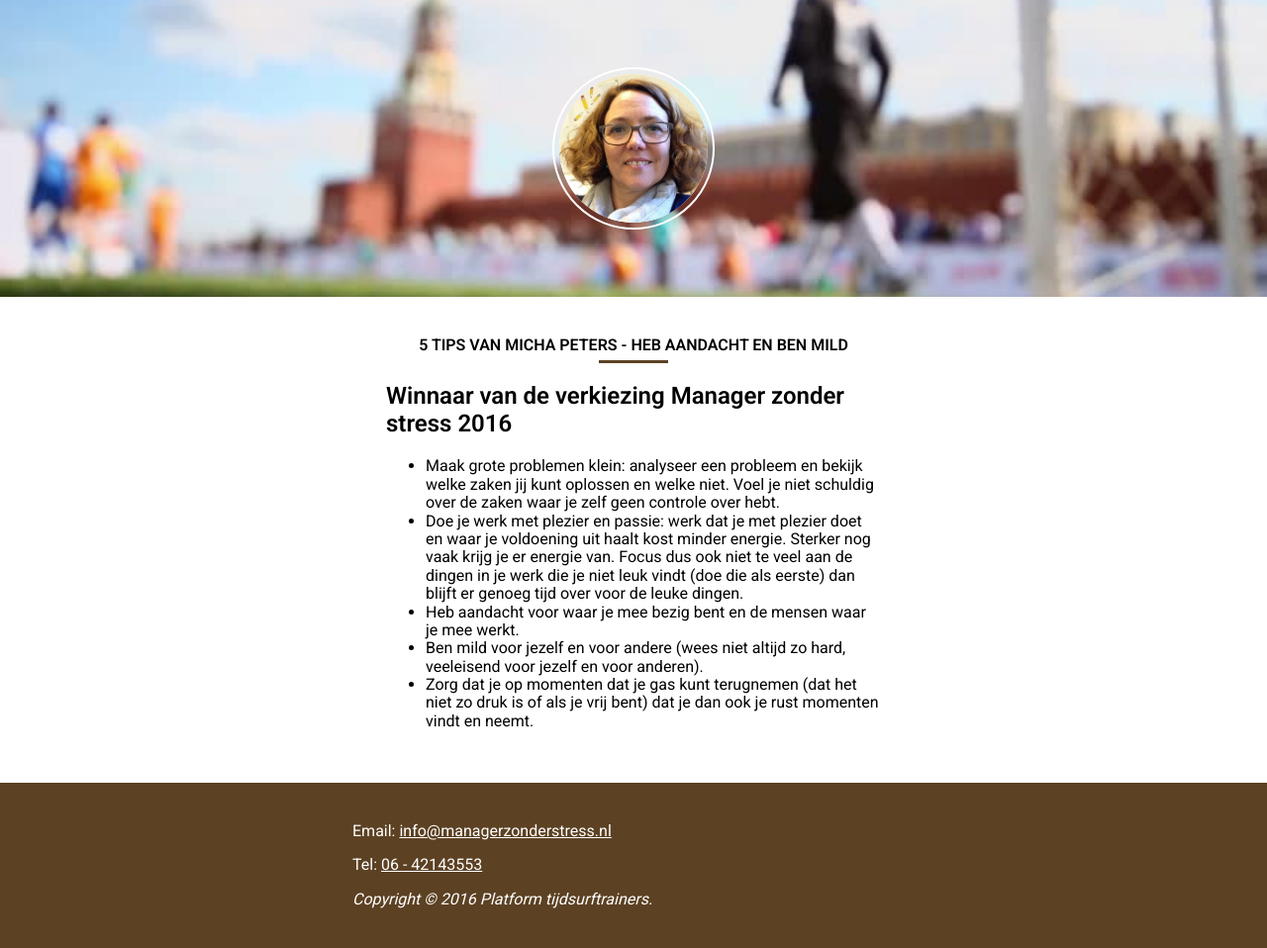
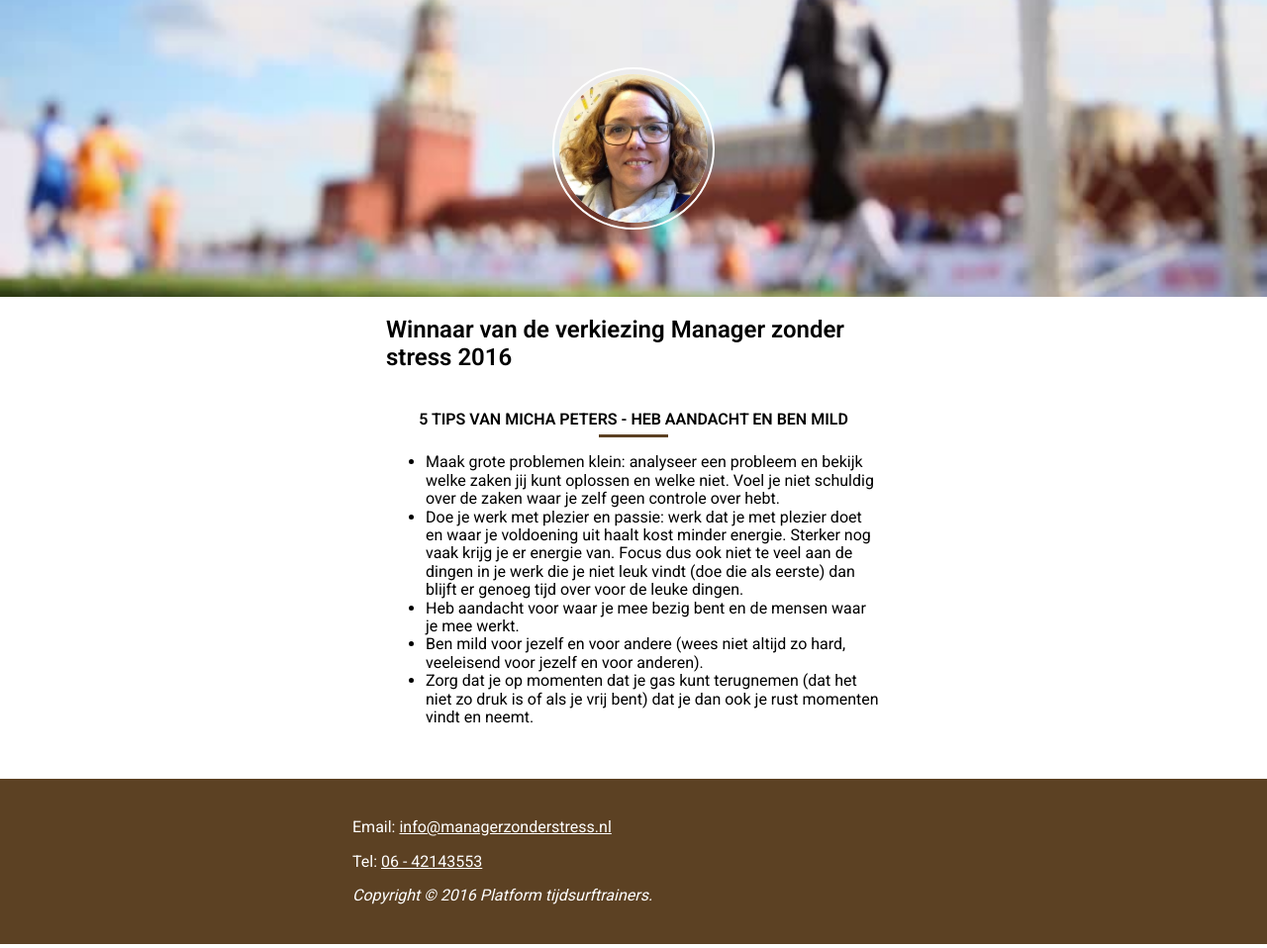
Before and after one commit to nloomans/manager-zonder-stress, a Jekyll site: the page built from 5-tips-peters.md, in a window 1280 px wide. Shown: the whole page at 99% size. Built offline with Jekyll 4.4.1, drawn with Linux system fonts in a browser that asks for light colours; our own code applies the rules of GitHub Pages for plain Markdown files.

```diff
--- a/5-tips-peters.md
+++ b/5-tips-peters.md
@@ -3,9 +3,9 @@ permalink: /5-tips-peters/
 layout: about
 image: mischa-peters.jpg
 ---
+## Winnaar van de verkiezing Manager zonder stress 2016
+
 # 5 Tips van Micha Peters - Heb aandacht en ben mild
-
-## Winnaar van de verkiezing Manager zonder stress 2016
 
 - Maak grote problemen klein: analyseer een probleem en bekijk welke zaken jij kunt oplossen en welke niet. Voel je niet schuldig over de zaken waar je zelf geen controle over hebt.
 - Doe je werk met plezier en passie: werk dat je met plezier doet en waar je voldoening uit haalt kost minder energie. Sterker nog vaak krijg je er energie van. Focus dus ook niet te veel aan de dingen in je werk die je niet leuk vindt (doe die als eerste) dan blijft er genoeg tijd over voor de leuke dingen.
```
